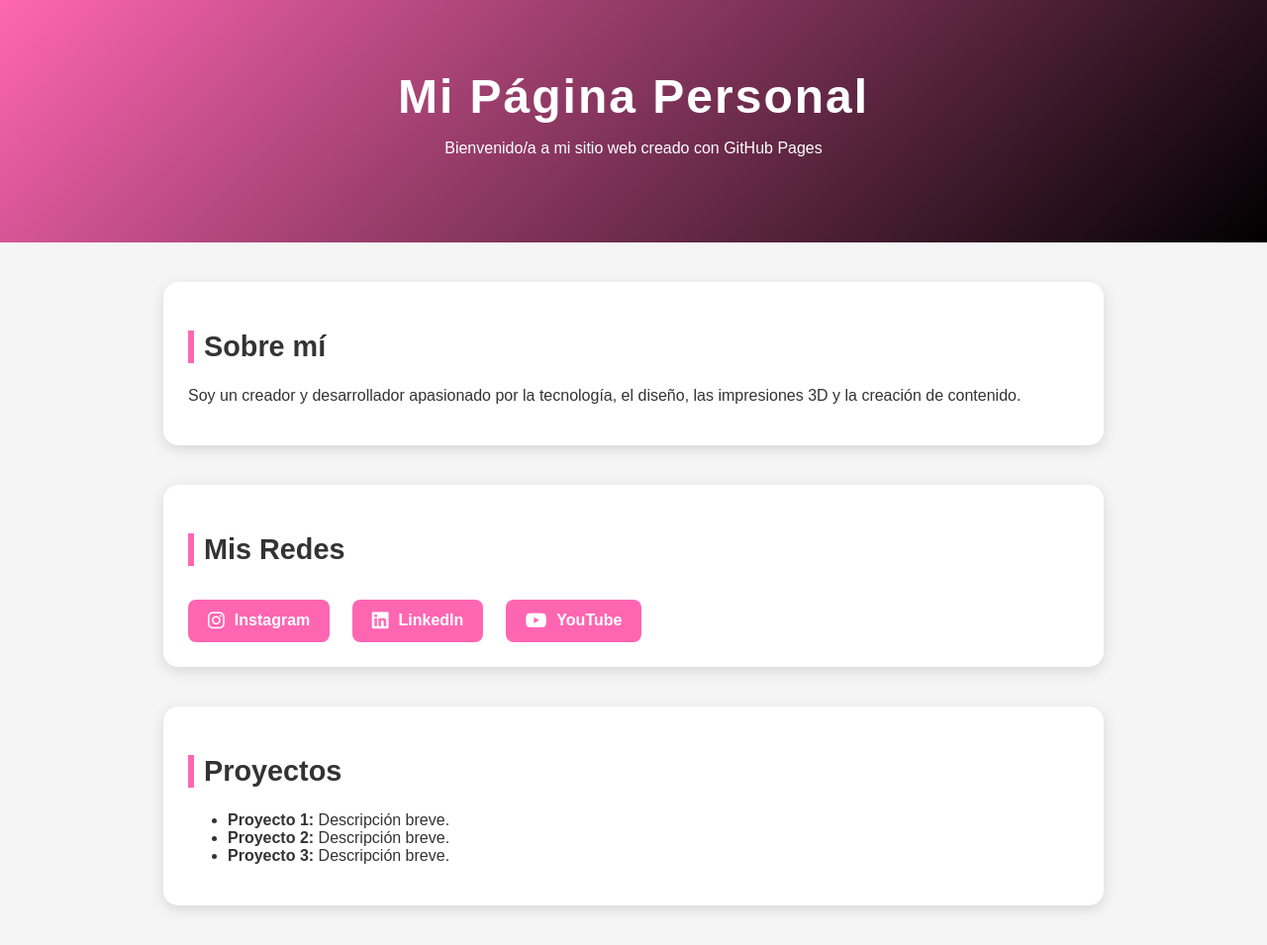
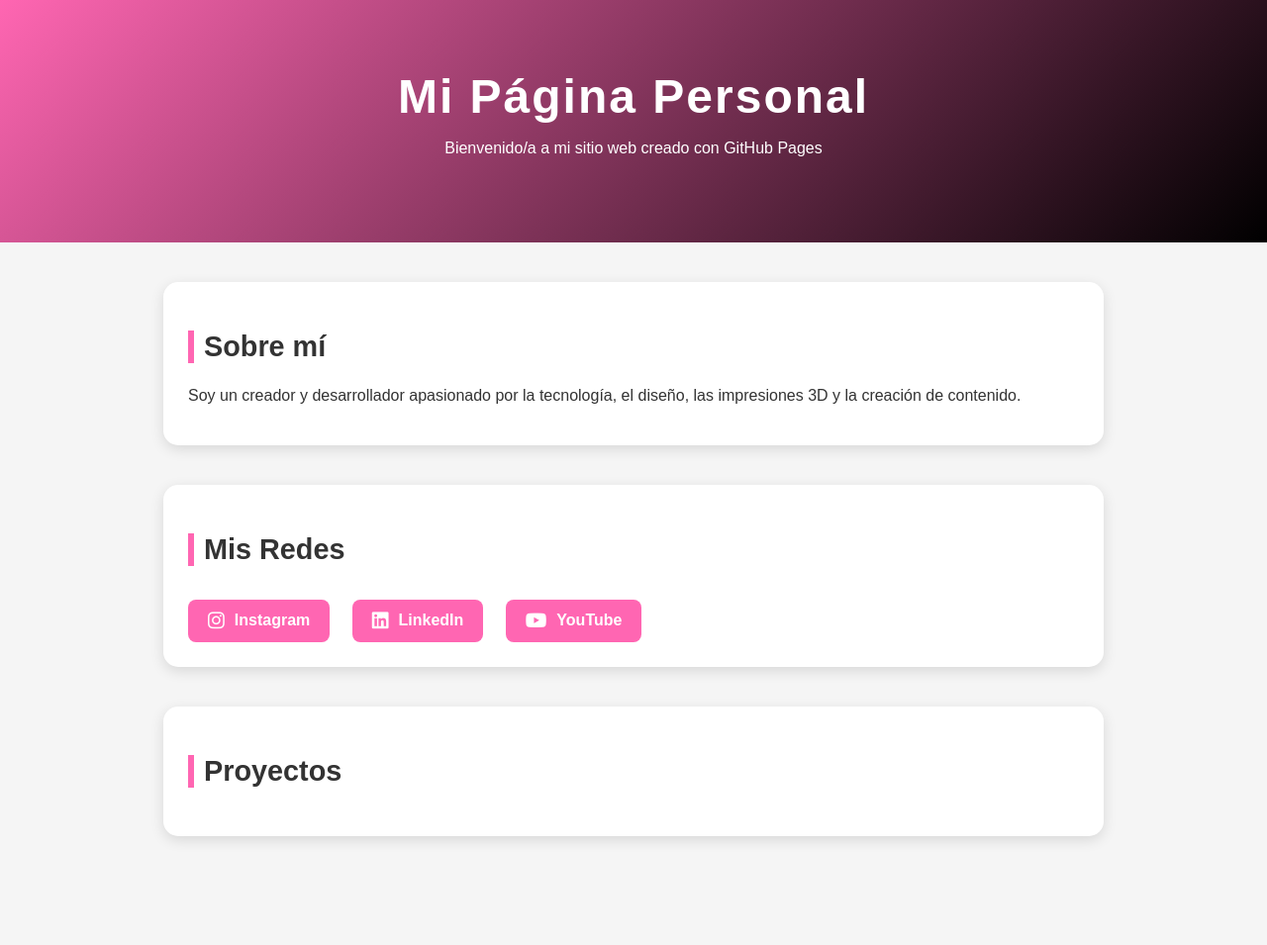
Before and after one commit to Thiago-Lencina-Baez/Thiago-Lencina-Baez, a plain HTML site: page index.html in a window 1280 px wide. Shown: the whole page at 99% size. After the commit the page ends 885 px from the top, so only its background shows below. Drawn offline with Linux system fonts and the light colour scheme.

Commit message:
Update index.html

```diff
--- a/index.html
+++ b/index.html
@@ -120,9 +120,7 @@
   <section class="section fade-up" style="animation-delay: .3s;">
     <h2>Proyectos</h2>
     <ul>
-      <li><strong>Proyecto 1:</strong> Descripción breve.</li>
-      <li><strong>Proyecto 2:</strong> Descripción breve.</li>
-      <li><strong>Proyecto 3:</strong> Descripción breve.</li>
+
     </ul>
   </section>
 
```
